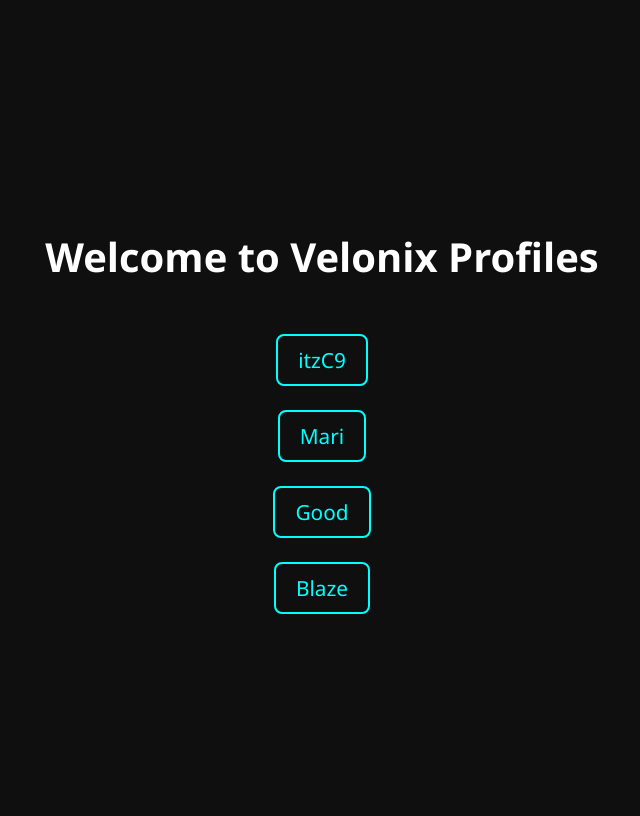
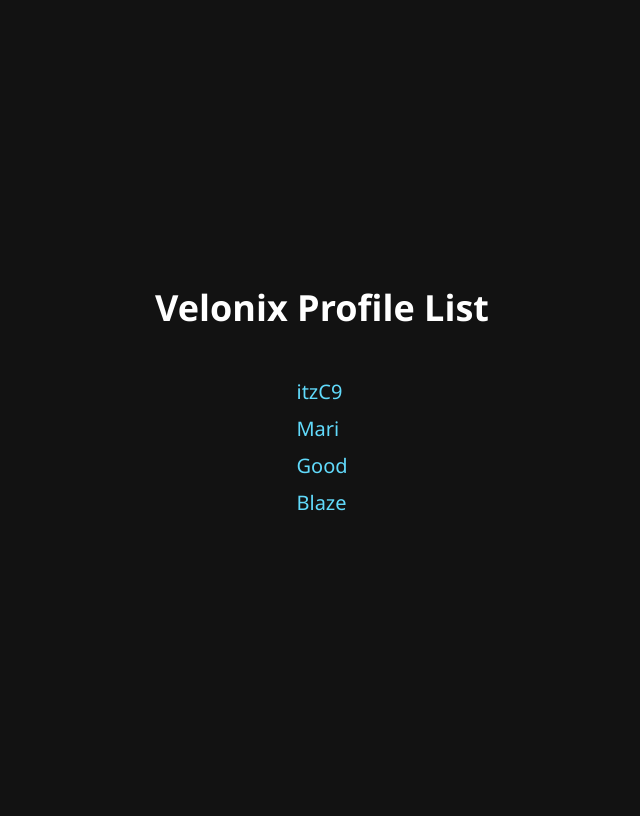
Before and after one commit to ug32-C9/Codex-Bypass, a Flask app: page / in a window 1280 px wide. Shown: the whole page, without its empty margins (318-958 px from the left). After the commit the page ends 511 px from the top, so only its background shows below. Run offline with Flask 3, Linux system fonts and the light colour scheme.

Commit message:
Update index.html

```diff
--- a/templates/index.html
+++ b/templates/index.html
@@ -6,37 +6,42 @@
     <title>Velonix Profiles</title>
     <style>
         body {
-      font-family: 'Segoe UI', sans-serif;
-      background: #0f0f0f;
-      color: white;
+            margin: 0;
+            padding: 0;
+            font-family: 'Segoe UI', Tahoma, Geneva, Verdana, sans-serif;
+            background: #121212;
+            color: #fff;
             display: flex;
             flex-direction: column;
             align-items: center;
             justify-content: center;
             height: 100vh;
-      gap: 1.5rem;
         }
-    h1 { font-size: 2.5rem; }
-    a.profile-link {
-      color: cyan;
-      font-size: 1.3rem;
+        h1 {
+            font-size: 36px;
+            margin-bottom: 20px;
+        }
+        ul {
+            list-style: none;
+            padding: 0;
+        }
+        li {
+            margin: 10px 0;
+        }
+        a {
             text-decoration: none;
-      padding: 10px 20px;
-      border: 2px solid cyan;
-      border-radius: 8px;
-      transition: 0.3s ease;
-    }
-    a.profile-link:hover {
-      background: cyan;
-      color: black;
+            color: #61dafb;
+            font-size: 20px;
         }
     </style>
 </head>
 <body>
-  <h1>Welcome to Velonix Profiles</h1>
-  <a class="profile-link" href="/itzC9">itzC9</a>
-  <a class="profile-link" href="/mariii.xx">Mari</a>
-  <a class="profile-link" href="/good">Good</a>
-  <a class="profile-link" href="/Blaze">Blaze</a>
+    <h1>Velonix Profile List</h1>
+    <ul>
+        <li><a href="/itzC9">itzC9</a></li>
+        <li><a href="/mariii.xx">Mari</a></li>
+        <li><a href="/Good">Good</a></li>
+        <li><a href="/Blaze">Blaze</a></li>
+    </ul>
 </body>
 </html>
```
Lines whose indentation alone changed are shown as unchanged.
